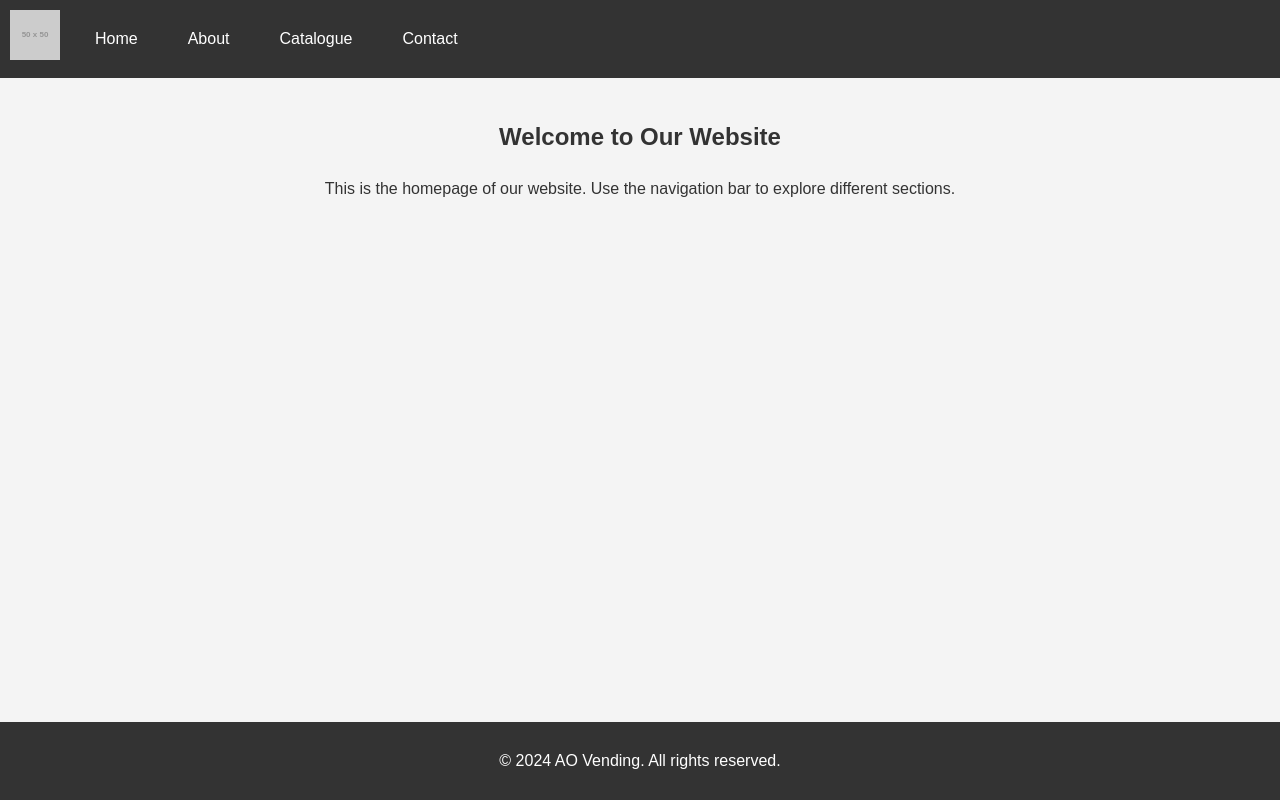
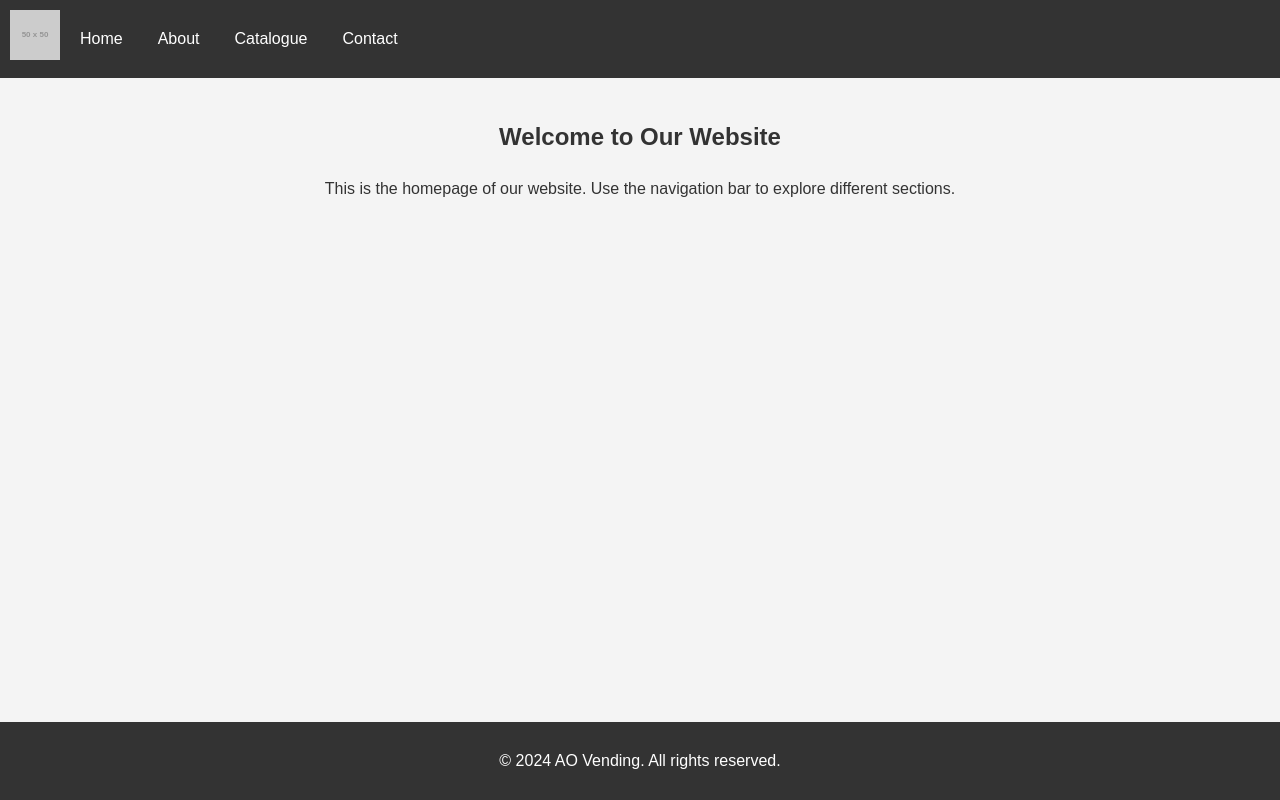
Before and after one commit to tam1111/AO-Vending-Machines, a plain HTML site: page index.html in a window 1280 px wide. Drawn offline with Linux system fonts and the light colour scheme; placeholder pictures from the web are drawn by us.

Commit message:
navbar changes

```diff
--- a/styles.css
+++ b/styles.css
@@ -34,7 +34,7 @@ body {
 }
 
 .navbar li {
-    margin-left: 20px;
+    margin-left: 5px;
 }
 
 .navbar li a {
```
